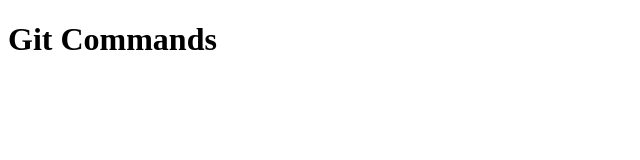
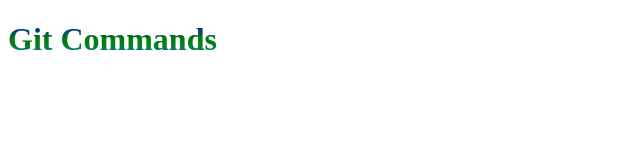
Before and after one commit to maetheartist/fip-two, a plain HTML site: page index.html in a window 1280 px wide. Shown: the whole page, without its empty margins (0-640 px from the left). Drawn offline with Linux system fonts and the light colour scheme.

```diff
--- /dev/null
+++ b/index.css
@@ -0,0 +1,5 @@
+h1{
+    background:linear-gradient(0deg, teal, green, blue);
+    -webkit-background-clip: text;
+    -webkit-text-fill-color: transparent;
+}
--- a/index.html
+++ b/index.html
@@ -3,7 +3,8 @@
 <head>
     <meta charset="UTF-8">
     <meta name="viewport" content="width=device-width, initial-scale=1.0">
-    <title>Document</title>
+    <title>fip-two</title>
+    <link rel="stylesheet" href="index.css">
 </head>
 <body>
 
```
Also changed, not shown: index.js (added).
